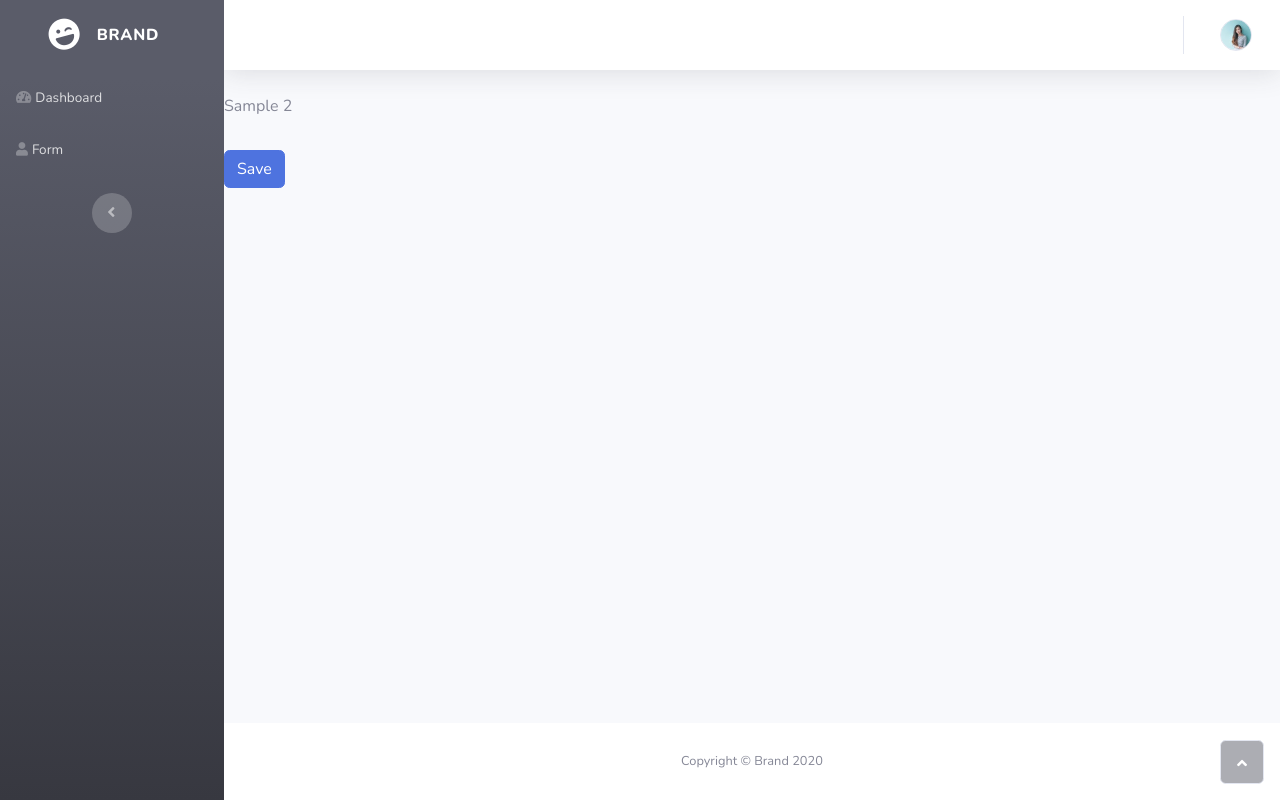
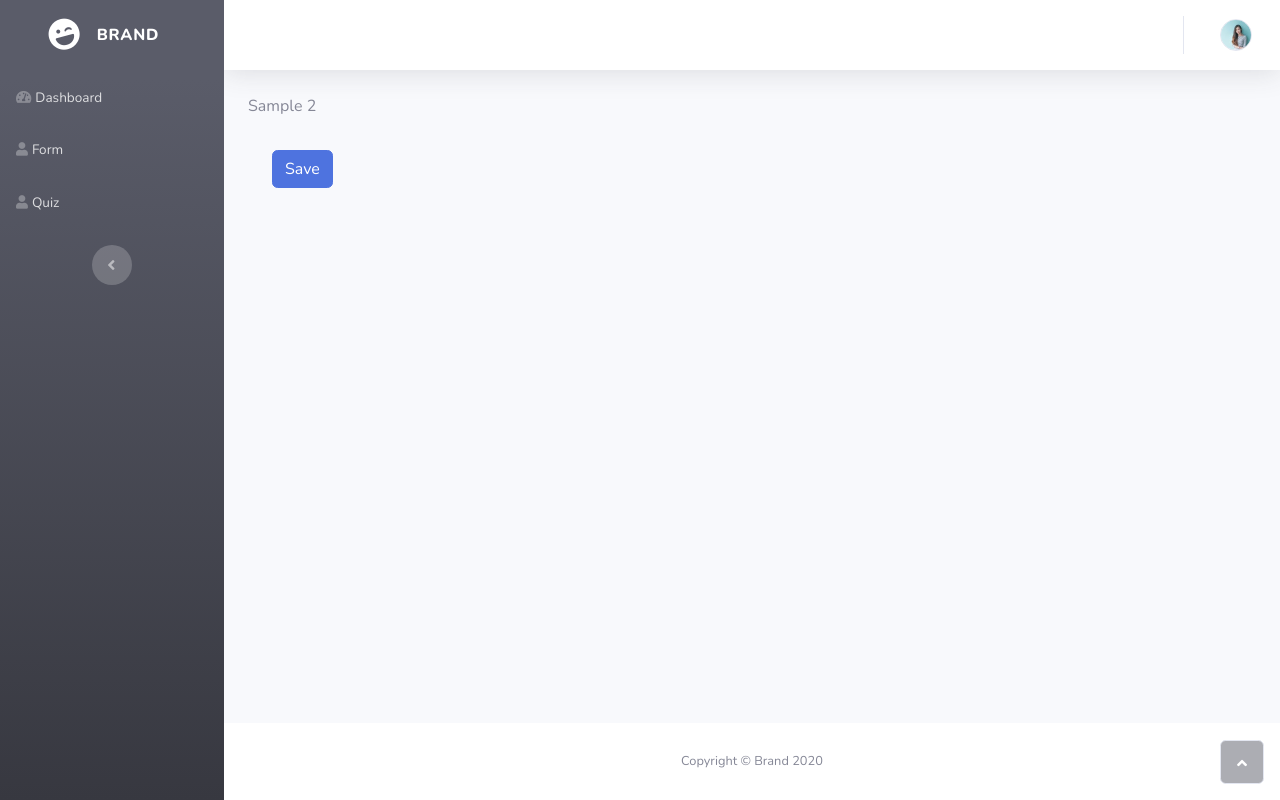
Before and after one commit to abdel99073616/EPS, a Django app: template Model/templates/quizes/quiz.html in a window 1280 px wide. Run offline with Django 3.2, Linux system fonts and the light colour scheme; the template is opened without the code that fills it: values that come from a table or form of the project are taken from there, others are empty; tables that the repository leaves empty hold one stand-in row (values such as "Sample post"); parts of the project's set-up code (start-up, migrations or seed data) failed here and were passed over; some libraries are stand-ins or nearby versions.

Commit message:
backend Quiz11

```diff
--- a/Model/static/quiz.js
+++ b/Model/static/quiz.js
@@ -24,8 +24,8 @@ $.ajax({
 
                 answers.forEach(answer => {
                     quizBox.innerHTML += `
-                    <hr>
-                    <div class="mb-2">
+
+                    <div class="container mb-2">
                         <input type="radio" class="ans" id="${question} - ${answer}" name="${question}" value="${answer}">
                         <label for="${question}">${answer}</label>
                     </div>
--- a/Model/templates/quizes/quiz.html
+++ b/Model/templates/quizes/quiz.html
@@ -14,18 +14,19 @@ Quiz
 
 
 {% block content %}
+    <div class="container">
         {{ obj.name }}
-
         <form id="quiz-form" class="mt-3 mb-3">
         {% csrf_token %}
+            <div class="container">
                 <div id="quiz-box"></div>
                 <button type="submit" class="btn btn-primary mt-3">Save</button>
+            </div>
         </form>
         <div id="score-box"></div>
         <div id="result-box"></div>
 
-
-
+  </div>
 
 
 {% endblock content %}
--- a/Model/templates/sidebar.html
+++ b/Model/templates/sidebar.html
@@ -7,6 +7,8 @@
         <ul class="nav navbar-nav text-light" id="accordionSidebar">
             <li class="nav-item"><a class="nav-link" href="{% url 'user_home' %}"><i class="fas fa-tachometer-alt"></i><span>Dashboard</span></a></li>
             <li class="nav-item"><a class="nav-link" href="{% url 'Form' %}"><i class="fas fa-user"></i><span>Form</span></a></li>
+            <li class="nav-item"><a class="nav-link" href="{% url 'quiz_veiw' %}"><i class="fas fa-user"></i><span>Quiz</span></a></li>
+
         </ul>
         <div class="text-center d-none d-md-inline"><button class="btn rounded-circle border-0" id="sidebarToggle" type="button"></button></div>
     </div>
```
Also changed, not shown: 1 other file. Lines whose indentation alone changed are shown as unchanged.
